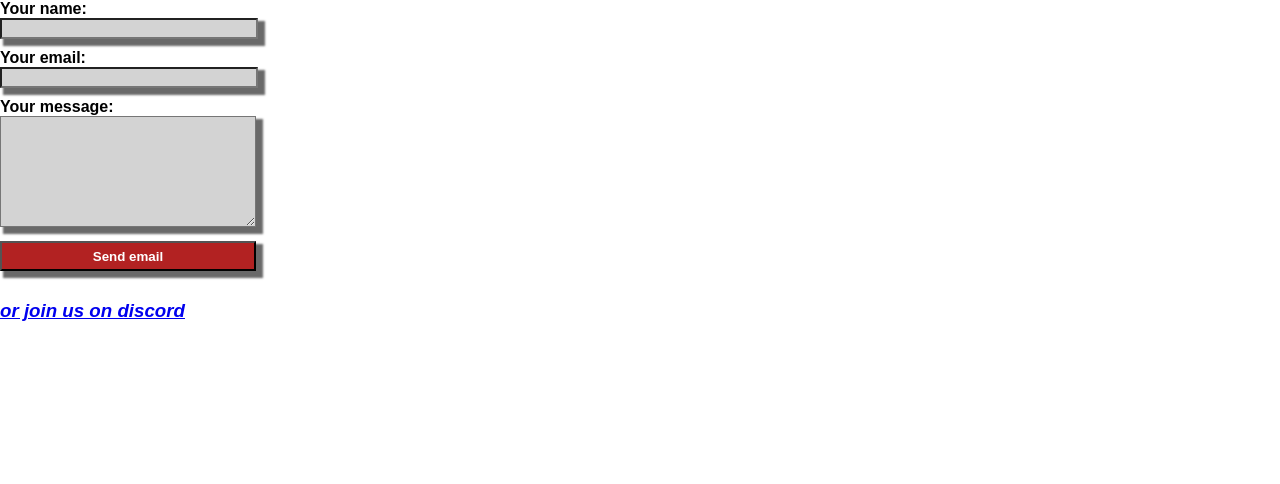
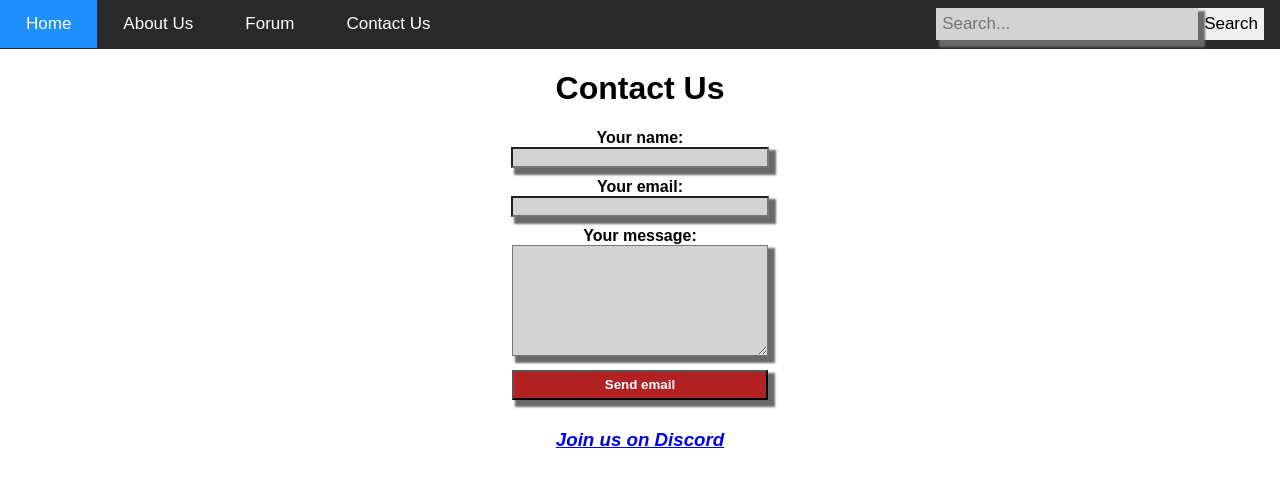
Before and after one commit to Cat-coding-company/CatCodingCommunity, a plain HTML site: page contact.html in a window 1280 px wide. Drawn offline with Linux system fonts and the light colour scheme.

Commit message:
Update contact.html

```diff
--- a/contact.html
+++ b/contact.html
@@ -8,6 +8,24 @@
   </head>
 
   <body>
+    <div class="nav">
+      <a href="index.html">Home</a>
+      <a href="about.html">About Us</a>
+      <a href="forum.html">Forum</a>
+      <a href="contact.html">Contact Us</a>
+      <div class="search">
+        <form>
+          <input list="courses" placeholder="Search...">
+          <datalist id="courses">
+            <option value="Web Development">
+            <option value="Python Fundamentals">
+          </datalist>
+          <button>Search</button>
+        </form>
+      </div>
+    </div>
+    <center>
+      <h1>Contact Us</h1>
       <div id="after_submit"></div>
       <form id="contact_form" action="mailto:zacharydwilliams07@gmail.com" method="POST" enctype="multipart/form-data">
         <div class="row">
@@ -28,6 +46,7 @@
 
         <input id="submit_button" type="submit" value="Send email" />
       </form>
-    <h3 div="dislnk"><a href="https://discord.gg/FSrenzpD"><i class="fab fa-lg fa-discord">or join us on discord</i></a></h1>
+      <h3 div="dislnk"><a href="https://discord.gg/FSrenzpD"><i class="fab fa-lg fa-discord">Join us on Discord</i></a></h1>
+    </center>
   </body>
 </html>
```
Lines whose indentation alone changed are shown as unchanged.
